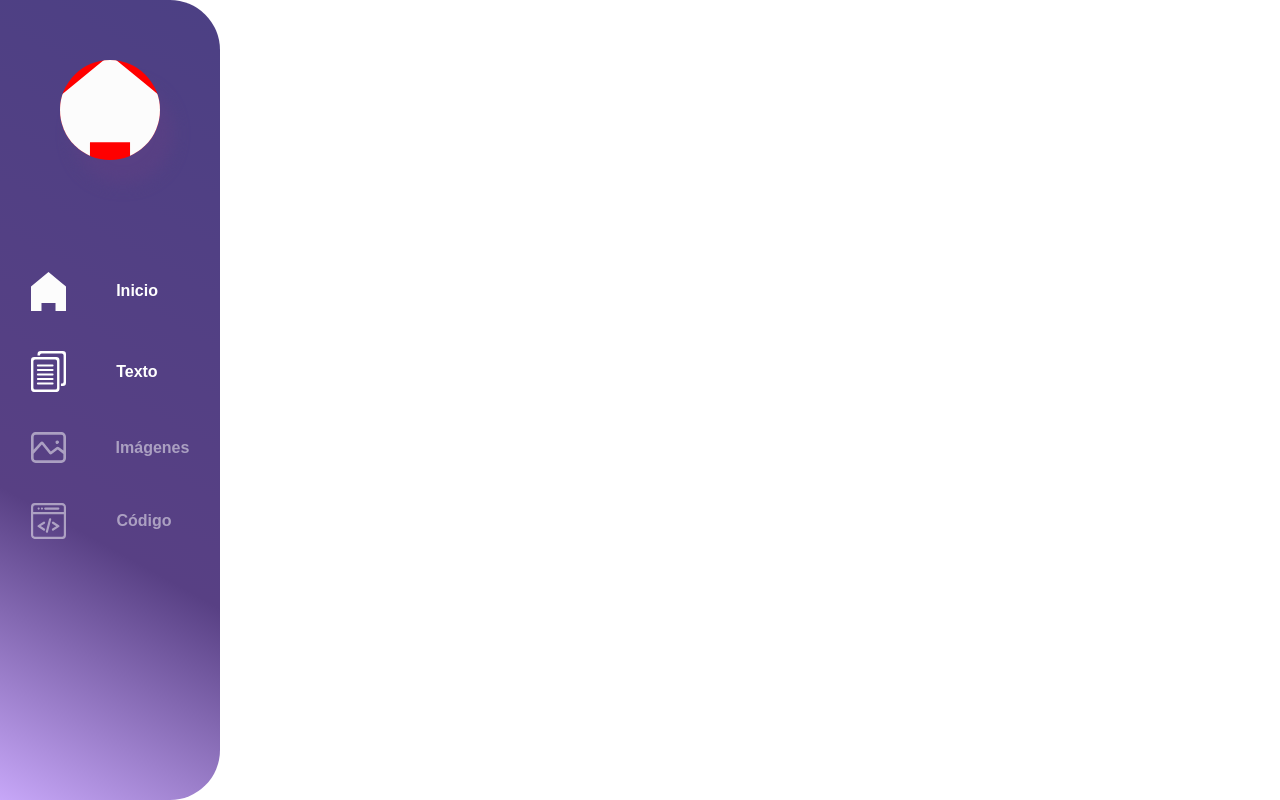
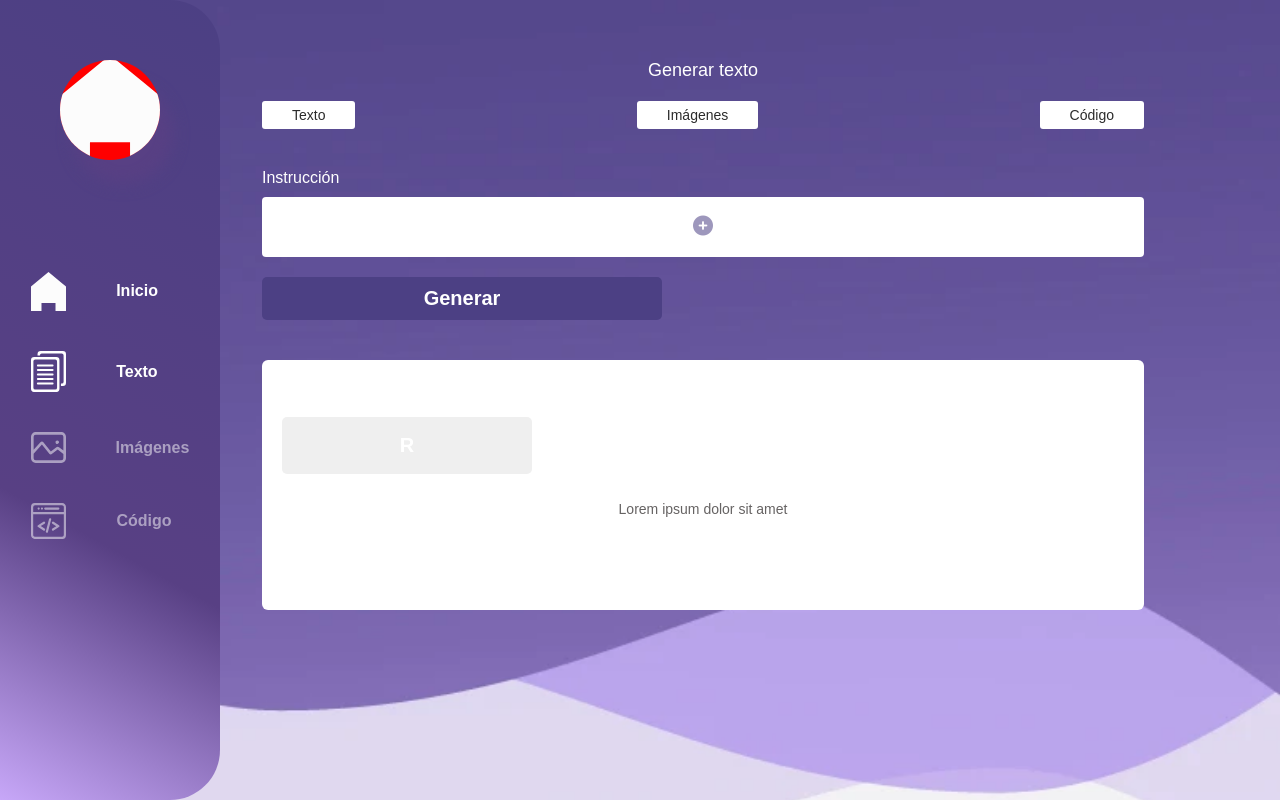
Before and after one commit to cristianorregodev/app-momemtun, a React (Vite) app in the folder client/: page /text-generator in a window 1280 px wide. Built offline with nearby package versions, Linux system fonts and the light colour scheme; sample sign-in values are in the browser's storage.

Commit message:
feature (TextCompletion): Iniciado el diseño de la vista Generar texto

```diff
--- a/client/index.html
+++ b/client/index.html
@@ -4,6 +4,13 @@
     <meta charset="UTF-8" />
     <link rel="icon" type="icon" href="./src/assets/img/favicon.ico" />
     <meta name="viewport" content="width=device-width, initial-scale=1.0" />
+    <link
+      rel="stylesheet"
+      href="https://cdnjs.cloudflare.com/ajax/libs/font-awesome/6.3.0/css/all.min.css"
+      integrity="sha512-SzlrxWUlpfuzQ+pcUCosxcglQRNAq/DZjVsC0lE40xsADsfeQoEypE+enwcOiGjk/bSuGGKHEyjSoQ1zVisanQ=="
+      crossorigin="anonymous"
+      referrerpolicy="no-referrer"
+    />
     <title>Momemtum App</title>
   </head>
   <body>
--- a/client/src/assets/icons/index.js
+++ b/client/src/assets/icons/index.js
@@ -9,6 +9,7 @@ import HomeIconTransparent from './home_icon_transparent.svg'
 import IconText from './text_icon_purple_t.svg'
 import IconImage from './image_icon_purple_t.svg'
 import IconCode from './code_icon_purple_t.svg'
+import PlusIcon from './plus_icon.svg'
 
 export {
   IconTextPurple,
@@ -22,4 +23,5 @@ export {
   IconText,
   IconImage,
   IconCode,
+  PlusIcon,
 }
--- a/client/src/js/components/AiMenu.jsx
+++ b/client/src/js/components/AiMenu.jsx
@@ -1,10 +1,11 @@
 import React from 'react'
+import { Link } from 'react-router-dom'
 export const AiMenu = () => {
   return (
-    <nav className="ai_menu">
-      <a href="#">Texto</a>
-      <a href="#">Imágenes</a>
-      <a href="#">Código</a>
+    <nav className="ai_menu ">
+      <Link to="/text-generator">Texto</Link>
+      <Link to="/image-generator">Imágenes</Link>
+      <Link to="/code-generator">Código</Link>
     </nav>
   )
 }
--- a/client/src/pages/Login.jsx
+++ b/client/src/pages/Login.jsx
@@ -10,7 +10,7 @@ export const Login = () => {
   const { isAuth, activateAuth } = useContext(AuthContext)
   const [email, setEmail] = useState('')
   const [password, setPassword] = useState('')
-  const [error, setError] = useState(true)
+  const [error, setError] = useState(false)
   const navigate = useNavigate()
 
   const userLogin = async (evt) => {
@@ -32,7 +32,7 @@ export const Login = () => {
       <form onSubmit={userLogin}>
         <div className="container__header">
           <Link to="/">
-            <strong className='icon__arrow'>
+            <strong className="icon__arrow">
               <MdOutlineKeyboardArrowLeft color={'white'} />
             </strong>
           </Link>
@@ -44,16 +44,18 @@ export const Login = () => {
             type="email"
             placeholder="Correo electrónico"
             onChange={(e) => setEmail(e.target.value)}
+            required
           />
           <input
             name="password"
             type="password"
             placeholder="Contraseña"
             onChange={(e) => setPassword(e.target.value)}
+            required
           />
-          {error &&
-            <span className='message__error'>El usuario y/ó contraseña es incorrecto.</span>
-          }
+          {error && (
+            <span className="message__error">El usuario y/ó contraseña es incorrecto.</span>
+          )}
 
           <a href="#">
             <p className="forget__password">Olvidaste tu contraseña?</p>
--- a/client/src/pages/TextCompletion.jsx
+++ b/client/src/pages/TextCompletion.jsx
@@ -1,5 +1,29 @@
 import React from 'react'
+import { AiMenu } from '../js/components/AiMenu'
+import { PlusIcon } from '../assets/icons'
 
 export const TextCompletion = () => {
-  return <div>TextCompletion</div>
+  return (
+    <section className="text_completion_section">
+      <div className="container">
+        <h1>Generar texto</h1>
+        <AiMenu />
+        <form>
+          <div className="form-group">
+            <label htmlFor="">Instrucción</label>
+
+            <textarea type="text" placeholder=""></textarea>
+          </div>
+          <button className="generate-text">Generar</button>
+        </form>
+        <div className="text-result">
+          <div>
+            <h2>Resultado</h2>
+            <button>R</button>
+          </div>
+          <p>Lorem ipsum dolor sit amet</p>
+        </div>
+      </div>
+    </section>
+  )
 }
--- a/client/src/pages/Welcome.jsx
+++ b/client/src/pages/Welcome.jsx
@@ -1,4 +1,5 @@
 import React from 'react'
+import { Link } from 'react-router-dom'
 import { IconCodePurple, IconImagePurple, IconTextPurple } from '../assets/icons'
 export const Welcome = () => {
   return (
@@ -12,10 +13,10 @@ export const Welcome = () => {
         <span>Lorem, ipsum dolor sit.</span>
       </div>
       <div className="welcome_buttons container">
-        <a href="#">
+        <Link to="/text-generator">
           <img src={IconTextPurple} alt="Icon" />
           <span>Generar y editar texto</span>
-        </a>
+        </Link>
         <a href="#">
           <img src={IconImagePurple} alt="Icon" />
           <span>Generación de imágenes</span>
--- a/client/src/sass/app.scss
+++ b/client/src/sass/app.scss
@@ -15,3 +15,4 @@
 @import 'pages/login';
 @import 'pages/profile';
 @import 'pages/welcome';
+@import 'pages/text';
--- a/client/src/sass/components/_aimenu.scss
+++ b/client/src/sass/components/_aimenu.scss
@@ -1,11 +1,13 @@
 nav.ai_menu {
   display: flex;
-  column-gap: 2.4rem;
+  justify-content: space-between;
   a {
-    padding: 0.6rem 2.6rem;
+    padding: 0.6rem 3rem;
     border-radius: 0.3rem;
     color: $textBlack;
     transition: all 0.5s ease;
+    background: $textWhite;
+    font-size: 1.4rem;
     &:hover {
       color: $textWhite;
       background: rgb(174, 128, 245);
--- /dev/null
+++ b/client/src/sass/pages/_text.scss
@@ -0,0 +1,64 @@
+section.text_completion_section {
+  background-image: url('/src/assets/img/text_background.webp');
+  background-size: cover;
+  background-position: top;
+  height: 100vh;
+  padding: 6rem 1rem;
+
+  h1 {
+    font-size: 1.8rem;
+    font-family: $font;
+    font-weight: 500;
+    margin-bottom: 2rem;
+    text-align: center;
+  }
+  form {
+    width: 100%;
+    margin: 0 auto;
+  }
+  .form-group {
+    display: grid;
+    gap: 1rem;
+    margin: 4rem auto 2rem;
+    label {
+      color: $textWhite;
+    }
+    textarea {
+      width: 100%;
+      resize: none;
+      height: 6rem;
+      border-radius: 0.4rem;
+      border: none;
+      padding: 1rem;
+
+      &::placeholder {
+        font-family: 'Font Awesome 5 Free';
+        font-weight: 900;
+        color: $firstColor;
+        font-size: 2rem;
+        text-align: center;
+        padding-top: 0.8rem;
+      }
+      &:focus {
+        outline: none;
+      }
+    }
+  }
+  button.generate-text {
+    max-width: 40rem;
+    width: 100%;
+    background-color: $firstColor;
+    padding: 1rem 2rem;
+    margin: 0;
+    &:hover {
+      background-color: $secondColor;
+    }
+  }
+
+  div.text-result {
+    background-color: $textWhite;
+    margin-top: 4rem;
+    min-height: 25rem;
+    border-radius: 0.6rem;
+  }
+}
```
Also changed, not shown: client/src/assets/icons/plus_icon.svg (added), client/src/assets/img/text_background.webp (added).
